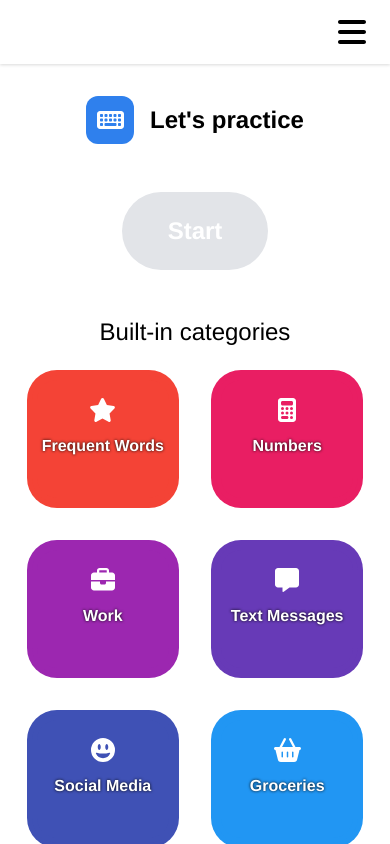
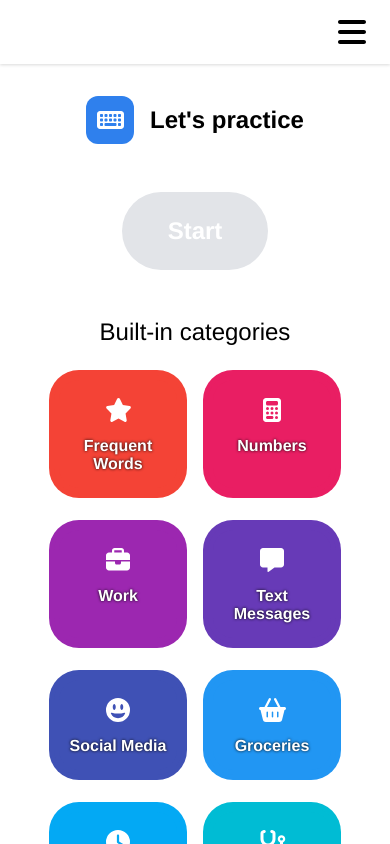
Before and after one commit to project-qwerty/project-qwerty, a Vue app: page /select-categories in a window 390 px wide. Shown: the top 844 px of the page. Built offline with nearby package versions, Linux system fonts and the light colour scheme.

Commit message:
Phone layout on select categories page

```diff
--- a/src/views/SelectCategories.vue
+++ b/src/views/SelectCategories.vue
@@ -130,13 +130,13 @@
 
   .tile {
     font-size: 1rem;
-    height: 8rem;
-    max-width: 10rem;
+    height: 100%;
+    width: 8rem;
   }
 
   .tiles {
-    column-gap: 2rem;
     display: grid;
+    gap: 1rem;
     grid-template-columns: 1fr 1fr;
     margin-bottom: var(--margin-vertical);
     row-gap: 2rem;
@@ -146,6 +146,7 @@
     display: flex;
     flex-direction: row;
     justify-content: center;
+    padding: 0px 1rem;
   }
 
   @media (min-width: 600px) {
```
